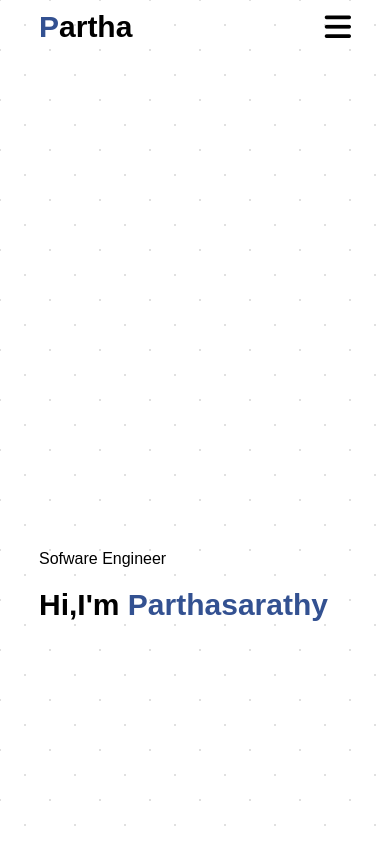
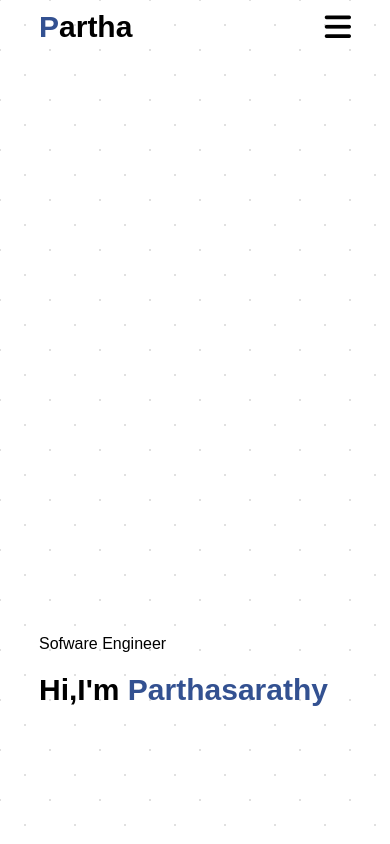
Before and after one commit to parthasarathii-m/Portfolio, a plain HTML site: page index.html in a window 390 px wide. Shown: the top 844 px of the page. Drawn offline with Linux system fonts and the light colour scheme.

Commit message:
Changing layout for #heading

```diff
--- a/style.css
+++ b/style.css
@@ -41,9 +41,7 @@ nav h1 span {
     color: #335191;
 }
 
-/* .logo{
-    width:140px;
-} */
+
 
 nav ul li {
     display: inline-block;
@@ -450,11 +448,13 @@ nav.dark-mode ul li a {
 /* Media query for mobile screen */
 @media only screen and (max-width:700px) {
     .header-text {
-        margin-top: 60vh;
-        margin-bottom: 30%;
+        margin-top: 70vh;
         font-size: 16px;
     }
 
+    #header{
+        margin-bottom: -50px;
+    }
     nav h1 {
         font-size: 30px;
     }
```
